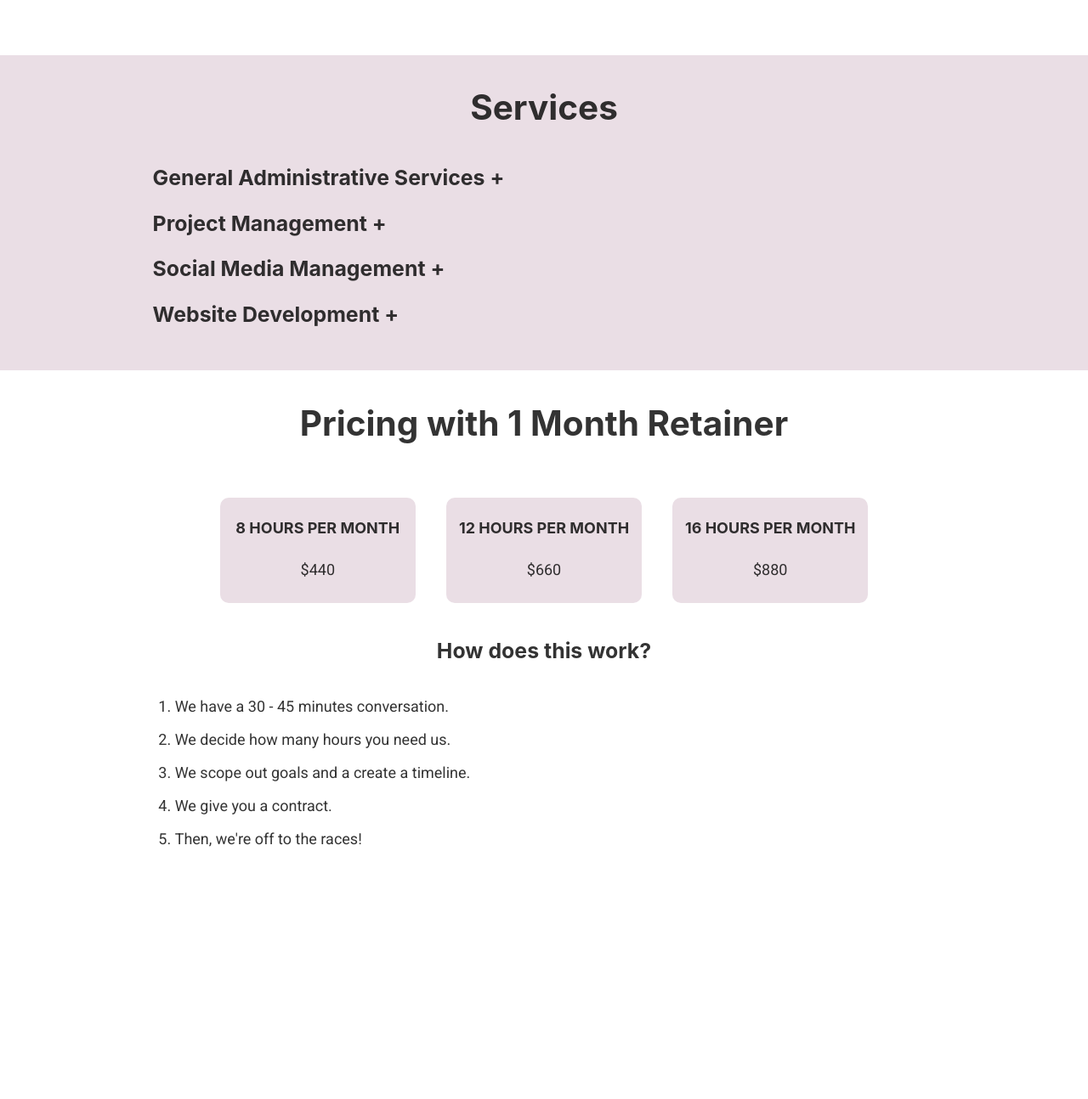
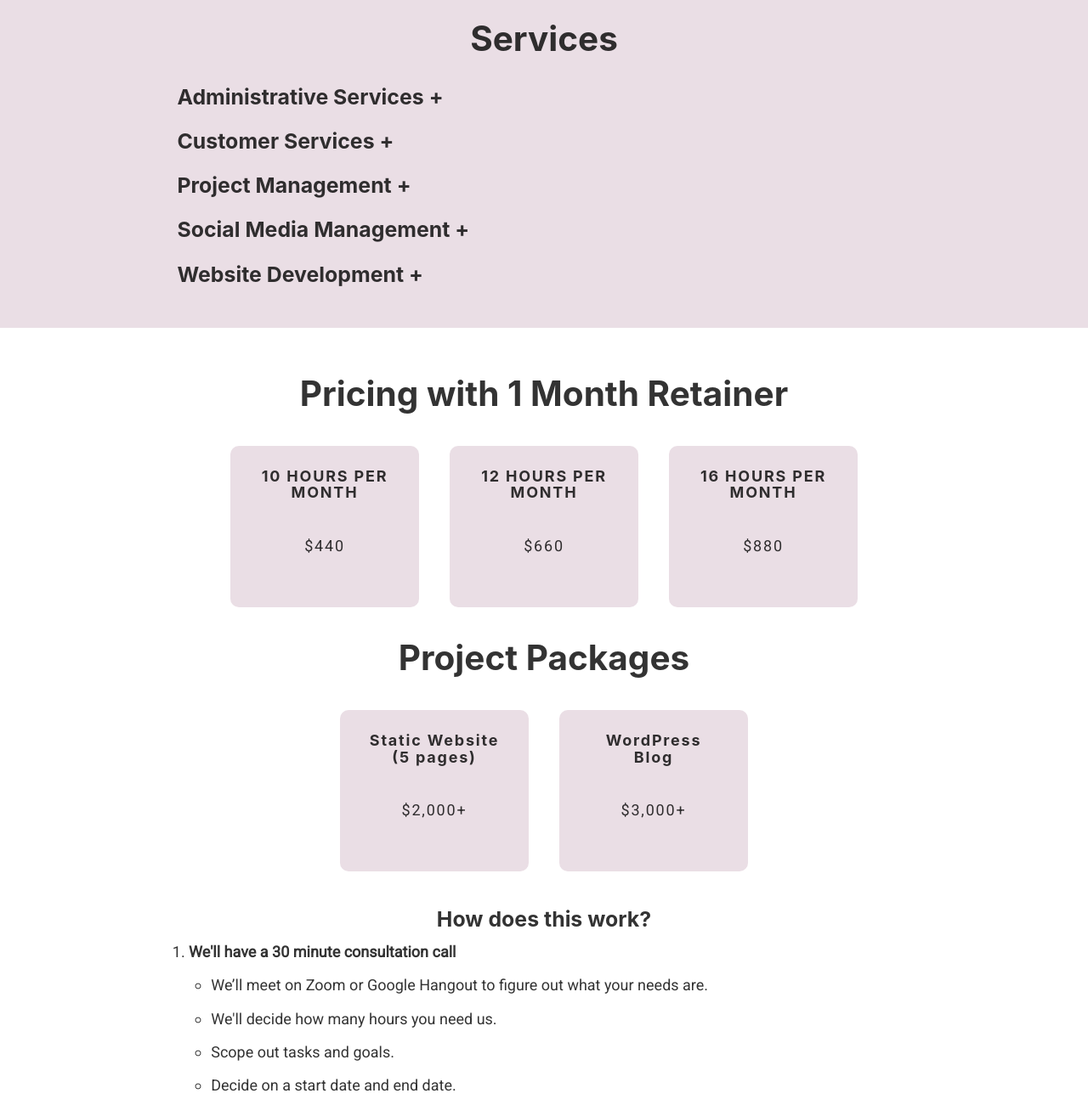
Before and after one commit to seimith/smithandsam, a Gatsby site: page / in a window 1280 px wide. Shown: the part 1221-2515 px from the top of the page at 85% size. Before the commit the page ends 2275 px from the top, so only its background shows below. Built offline with nearby package versions, Linux system fonts and the light colour scheme; Gatsby itself is replaced by a stand-in of ours.

Commit message:
style(styling):

```diff
--- a/src/components/header.js
+++ b/src/components/header.js
@@ -21,8 +21,7 @@
 const Header = ({ siteTitle }) => (
   <header
     style={{
-      background: `#EADEE5`,
-      marginBottom: `1.45rem`,
+      background: `#EADEE5`
     }}
   >
     <div className="two-ladies">
--- a/src/components/layout.css
+++ b/src/components/layout.css
@@ -627,6 +627,11 @@
 }
 
 /* All */
+.section {
+  margin: 0px auto;
+  max-width: 960px;
+  padding: 2em;
+}
 .two-ladies {
   height: 100vh;
   margin: 0 auto;
@@ -640,20 +645,35 @@
   padding: 1em;
 }
 .pricing-box {
+  line-height: 2em;
+  letter-spacing: 0.1em;
+
   background-color: rgb(234, 222, 229);
   border-radius: 10px;
   width: 25%;
   margin: 1em;
   display: inline-block;
   padding-top: 0;
+  min-height: 190px;
 }
-
 .pricing-box h4 {
   margin-top: 1.45rem;
+}
+.banner {
+  background-color: #936380;
+  color: #FFFFFF;
+  padding: 10px;
+  position: fixed;
+  width: 100%;
+  z-index: 1;
 }
 
 /* Big */
 @media (min-width : 850px) {
+  h1, h2, h3, p {
+    margin: 0;
+    padding: 0.5em;
+  }
   .two-ladies p {
     font-size: 0.3em;
     font-weight: 400;
@@ -678,13 +698,18 @@
 @media (max-width : 850px) {
   h1, h2 {
     font-size: 1em;
+    /*margin: 0;*/
   }
-  h3, h4 {
+  h3 {
     font-size: 0.8em;
+    /*margin: 0;*/
   }
   li {
     font-size: 0.7em;
     margin-bottom: 0;
+  }
+  p {
+    margin: 0;
   }
   .two-ladies p {
     padding: 1em 3em;
@@ -703,12 +728,14 @@
     font-size: 0.8em;
     font-weight: 400;
   }
-  .two-ladies-mini svg{
+  .two-ladies-mini svg {
     width: 30px;
     height: 30px;
   }
   .pricing-box {
     margin: 0 10px 2em;
+
+    min-height: 90px;
   }
   .pricing-box h4, .pricing-box p  {
     margin: 10px;
--- a/src/components/layout.js
+++ b/src/components/layout.js
@@ -12,18 +12,9 @@
 
 const Layout = ({ children }) => {
   return (
-    <>
-      <div
-        style={{
-          margin: `0 auto`,
-          maxWidth: 960,
-          padding: `0px 2em 3em`,
-          paddingTop: 0,
-        }}
-      >
-        <main>{children}</main>
-      </div>
-    </>
+    <div className="section">
+      {children}
+    </div>
   )
 }
 
--- a/src/components/pricing.js
+++ b/src/components/pricing.js
@@ -1,44 +1,55 @@
 import PropTypes from "prop-types"
-import React, { useState } from "react"
+import React from "react"
 
 const Pricing = ({ siteTitle }) => {
-  const [toggleState, setToggleState] = useState("");
-  const toggle = (event) => {
-    // setToggleState(toggleState != event.target.dataset["name"] ? event.target.dataset["name"] : "");
-  };
   return (
     <div style={{ background: `#FFFFFF` }}>
-      <div
-        style={{
-          margin: `0 auto`,
-          maxWidth: 960,
-          padding: `0px 1.0875rem 1.45rem`,
-          paddingTop: 0,
-        }}>
+      <div className="section">
         <center>
-          <h1 style={{ paddingTop: `1em`, paddingBottom: `0.5em` }}>Pricing with 1 Month Retainer</h1>
+          <h1>Pricing with 1 Month Retainer</h1>
           <div style={{ width: `100%`}}>
             <div className="pricing-box">
-                <h4 onClick={ toggle }>8 HOURS PER MONTH</h4>
+                <h4>10 HOURS PER MONTH</h4>
                 <p>$440</p>
             </div>
             <div className="pricing-box">
-                <h4 onClick={ toggle }>12 HOURS PER MONTH</h4>
+                <h4>12 HOURS PER MONTH</h4>
                 <p>$660</p>
             </div>
             <div className="pricing-box">
-                <h4 onClick={ toggle }>16 HOURS PER MONTH</h4>
+                <h4>16 HOURS PER MONTH</h4>
                 <p>$880</p>
+            </div>
+          </div>
+        </center>
+
+        <center>
+          <h1>Project Packages</h1>
+          <div style={{ width: `100%`}}>
+            <div className="pricing-box">
+                <h4>Static Website<br/>(5 pages)</h4>
+                <p>$2,000+</p>
+            </div>
+            <div className="pricing-box">
+                <h4>WordPress<br/>Blog</h4>
+                <p>$3,000+</p>
             </div>
           </div>
           <h3 style={{ paddingTop: `1em`, paddingBottom: `0.5em` }}>How does this work?</h3>
         </center>
         <ol>
-          <li>We have a 30 - 45 minutes conversation.</li>
-          <li>We decide how many hours you need us.</li>
-          <li>We scope out goals and a create a timeline.</li>
-          <li>We give you a contract.</li>
-          <li>Then, we're off to the races!</li>
+          <li>
+            <strong>We'll have a 30 minute consultation call</strong>
+            <ul>
+              <li>We’ll meet on Zoom or Google Hangout to figure out what your needs are.</li>
+              <li>We'll decide how many hours you need us.</li>
+              <li>Scope out tasks and goals.</li>
+              <li>Decide on a start date and end date.</li>
+              <li>Agree on hours of work and a payment plan.</li>
+            </ul>
+          </li>
+          <li><strong>We'll send you a contract.</strong></li>
+          <li><strong>Then, we're off to the races!</strong></li>
         </ol>
       </div>
     </div>
--- a/src/components/services.js
+++ b/src/components/services.js
@@ -3,6 +3,7 @@
 
 const Services = ({ siteTitle }) => {
   const SERVICE_NAME = {
+    CUSTOMER: "customer",
     ADMIN: "admin",
     SOCIAL: "social",
     DEV: "dev",
@@ -10,20 +11,17 @@
   }
   const [toggleState, setToggleState] = useState("");
   const toggle = (event) => {
-    setToggleState(toggleState != event.target.dataset["name"] ? event.target.dataset["name"] : "");
+    setToggleState(toggleState !== event.target.dataset["name"] ? event.target.dataset["name"] : "");
   };
   return (
-    <div style={{ background: `#EADEE5` }}>
-      <div
-        style={{
-          margin: `0 auto`,
-          maxWidth: 960,
-          padding: `0px 1.0875rem 1.45rem`,
-          paddingTop: 0,
-        }}>
-        <center><h1 style={{ paddingTop: `1em`, paddingBottom: `0.5em` }}>Services</h1></center>
-        <h3 data-name={SERVICE_NAME.ADMIN} onClick={ toggle }>General Administrative Services
-        { toggleState != SERVICE_NAME.ADMIN ? " +" : " -" }
+    <div style={{ background: `#EADEE5` }} id="services">
+      <div className="section">
+        <center>
+          <h1>Services</h1>
+        </center>
+
+        <h3 data-name={SERVICE_NAME.ADMIN} onClick={ toggle }>Administrative Services
+        { toggleState !== SERVICE_NAME.ADMIN ? " +" : " -" }
          </h3>
         { toggleState === SERVICE_NAME.ADMIN ? <ul>
           <li>Audio transcription</li>
@@ -40,8 +38,17 @@
           <li>Webinar Assistance</li>
         </ul> : ""}
 
+        <h3 data-name={SERVICE_NAME.CUSTOMER} onClick={ toggle }>Customer Services
+        { toggleState !== SERVICE_NAME.CUSTOMER ? " +" : " -" }
+         </h3>
+        { toggleState === SERVICE_NAME.CUSTOMER ? <ul>
+          <li>Answering phone calls and emails</li>
+          <li>Responding to customer questions and complaints</li>
+          <li>Walking customers through basic troubleshooting</li>
+        </ul> : ""}
+
         <h3 data-name={SERVICE_NAME.PROD} onClick={ toggle }>Project Management
-        { toggleState != SERVICE_NAME.PROD ? " +" : " -" }
+        { toggleState !== SERVICE_NAME.PROD ? " +" : " -" }
         </h3>
         { toggleState === SERVICE_NAME.PROD ? <ul>
           <li>Plan and implement projects</li>
@@ -52,7 +59,7 @@
         </ul> : "" }
 
         <h3 data-name={SERVICE_NAME.SOCIAL} onClick={ toggle }>Social Media Management
-        { toggleState != SERVICE_NAME.SOCIAL ? " +" : " -" }
+        { toggleState !== SERVICE_NAME.SOCIAL ? " +" : " -" }
         </h3>
         { toggleState === SERVICE_NAME.SOCIAL ? <ul>
           <li>Facebook</li>
@@ -69,7 +76,7 @@
         </ul> : "" }
 
         <h3 data-name={SERVICE_NAME.DEV} onClick={ toggle }>Website Development
-        { toggleState != SERVICE_NAME.DEV ? " +" : " -" }
+        { toggleState !== SERVICE_NAME.DEV ? " +" : " -" }
         </h3>
         { toggleState === SERVICE_NAME.DEV ? <ul>
           <li>Setup mobile responsive website</li>
--- a/src/pages/about-us.js
+++ b/src/pages/about-us.js
@@ -22,9 +22,9 @@
       <p>Today, Smith still loves development and is deep in the trenches of Design Systems during the day, and by night she's freelancing.</p>
 
       <h3>Sam</h3>
-      <p>Sam studied Psychology & Biology and spent 6 years in academia working at an Parkinson's Disease research lab. As a lab manager, Sam was
+      <p>Sam studied Psychology & Biology and spent 6 years in academia working at a Parkinson's Disease research lab. As a lab manager, Sam was
       in charge of...</p>
-      <Link to="/">Return to the homepage</Link>
+      <p><Link to="/">Return to the homepage</Link></p>
     </Layout>
   </>
 )
--- a/src/pages/index.js
+++ b/src/pages/index.js
@@ -20,11 +20,12 @@
   `)
 return (
   <>
+    <div className="banner"><center><span role="img">🎉</span> Now accepting clients! Scroll down to learn more about our services.</center></div>
     <Header siteTitle={data.site.siteMetadata.title} />
     <Layout>
       <SEO title="Home" />
       <div>
-        <center><h1 style={{ paddingTop: `1em`, paddingBottom: `0.5em` }}>Hey there, nice to meet you.</h1></center>
+        <center><h1>Hey there, nice to meet you.</h1></center>
         <p style={{ fontWeight: `100`, lineHeight: `2em`, letterSpacing: `0.1em`, fontSize: `0.8em`}}>
           If you're here, you're probaby an amazing woman who's trying to get stuff done in your life.
           We get it and we understand you. We're two sisters (Smith and Sam) that want to help you.
```
